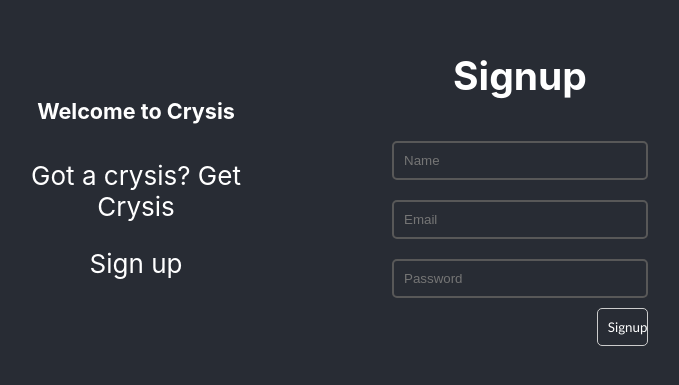
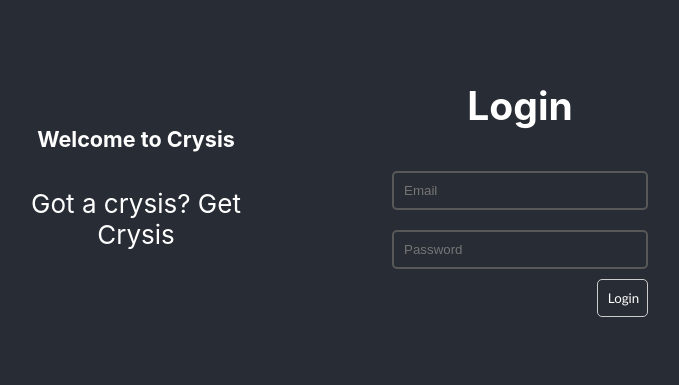
Before and after one commit to hyahyas/Crysis, a React (Create React App) app in the folder frontend/my-app/: page / in a window 1280 px wide. Shown: the part 217-602 px from the top of the page, without its empty margins (248-927 px from the left). Built offline with nearby package versions, Linux system fonts and the light colour scheme.

Commit message:
Complete backend and Login/Signup Page

```diff
--- a/frontend/my-app/src/App.js
+++ b/frontend/my-app/src/App.js
@@ -8,8 +8,8 @@ function App() {
     <div className="App">
       <header className="App-header">
         {/* Replace the default content with the login and sign up components */}
-        {/* <Login /> */}
-        <SignUp />
+        <Login/>
+        {/* <SignUp/> */}
       </header>
     </div>
   );
```
